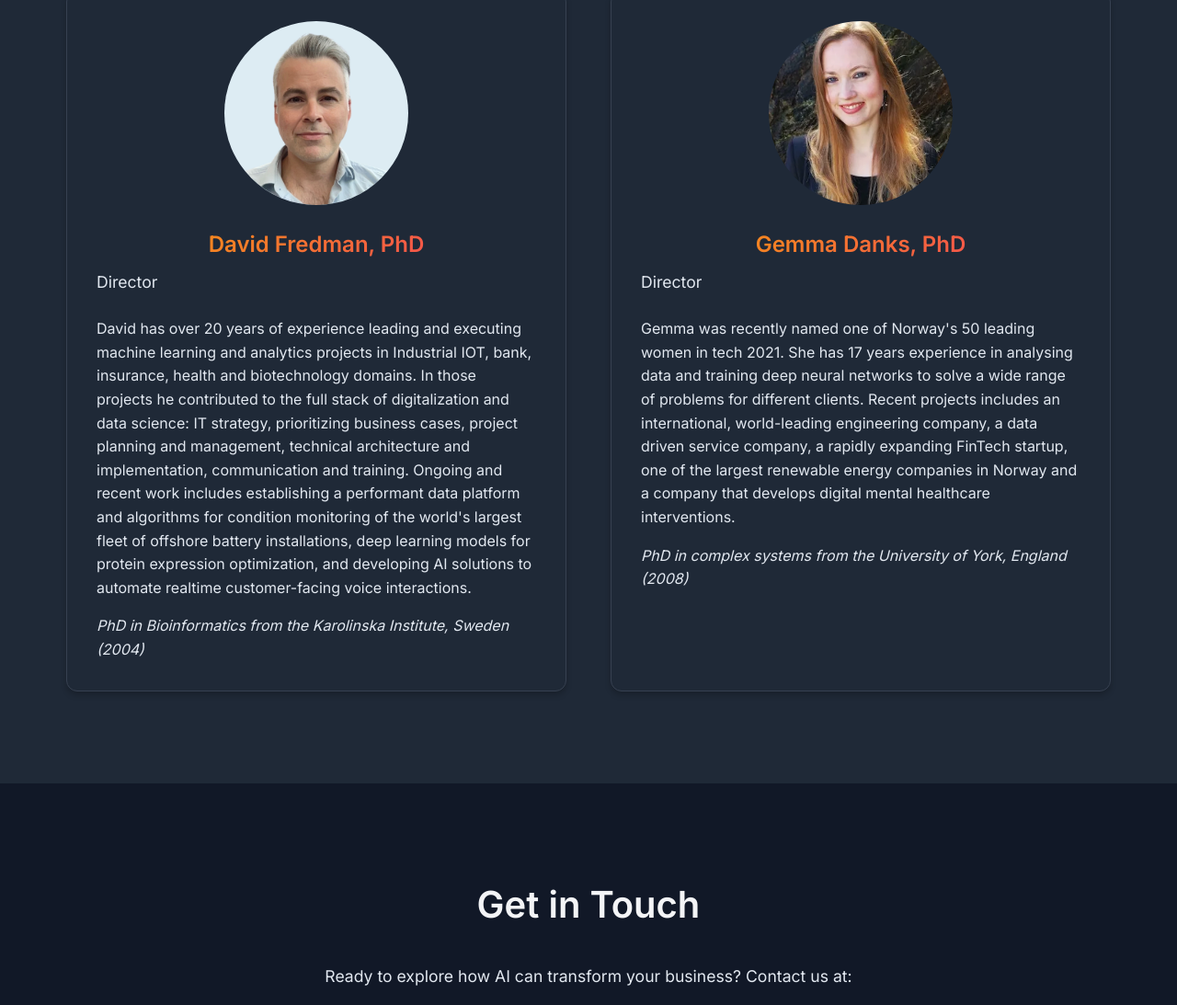
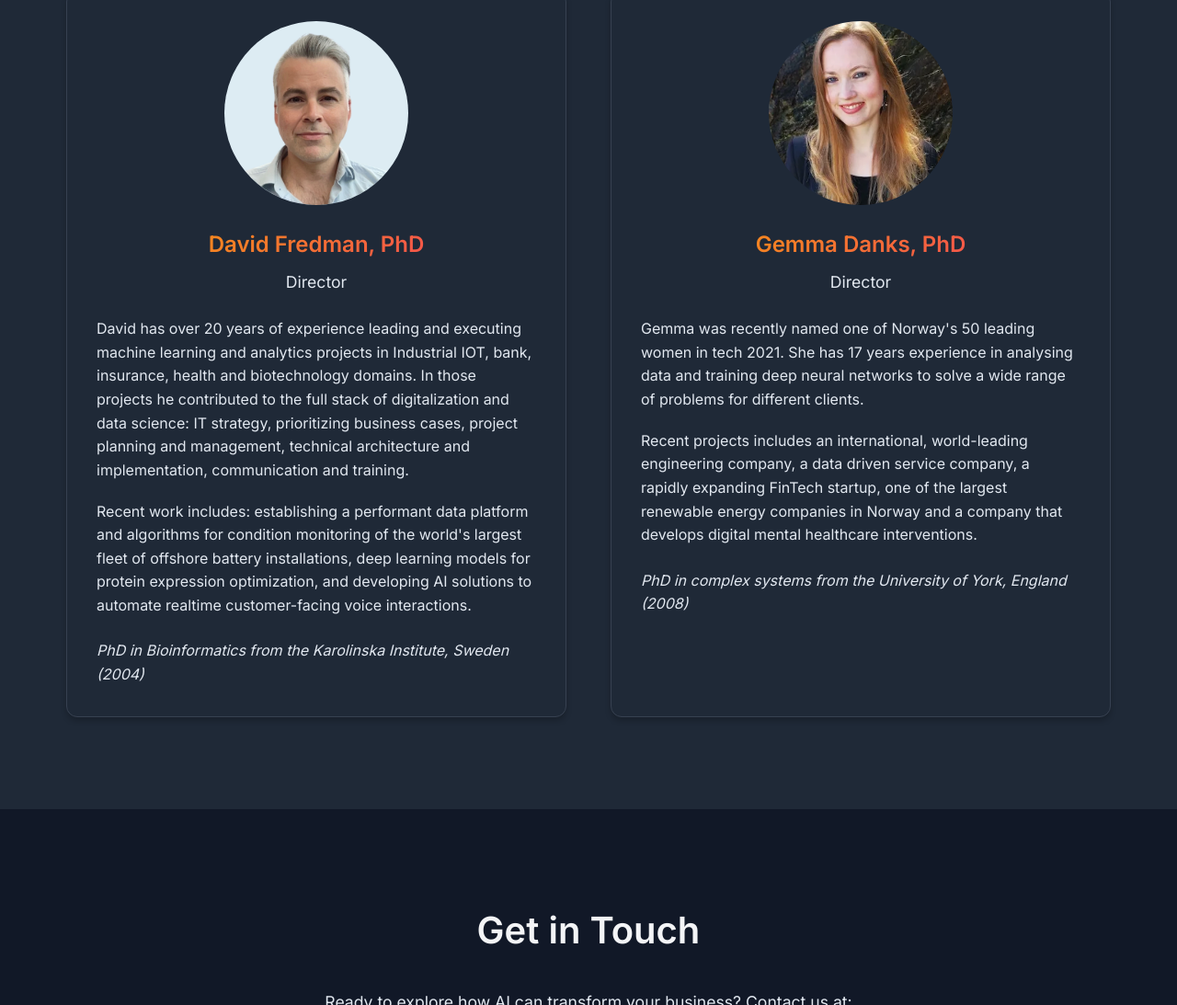
Before and after one commit to octofoxai/website, a plain HTML site: page index.html in a window 1280 px wide. Shown: the part 1419-2512 px from the top of the page at 92% size. Drawn offline with Linux system fonts and the light colour scheme.

Commit message:
formatting

```diff
--- a/index.html
+++ b/index.html
@@ -79,7 +79,8 @@
                     </div>
                     <h3>David Fredman, PhD</h3>
                     <p class="member-title">Director</p>
-                    <p>David has over 20 years of experience leading and executing machine learning and analytics projects in Industrial IOT, bank, insurance, health and biotechnology domains. In those projects he contributed to the full stack of digitalization and data science: IT strategy, prioritizing business cases, project planning and management, technical architecture and implementation, communication and training. Ongoing and recent work includes establishing a performant data platform and algorithms for condition monitoring of the world's largest fleet of offshore battery installations, deep learning models for protein expression optimization, and developing AI solutions to automate realtime customer-facing voice interactions.</p>
+                    <p>David has over 20 years of experience leading and executing machine learning and analytics projects in Industrial IOT, bank, insurance, health and biotechnology domains. In those projects he contributed to the full stack of digitalization and data science: IT strategy, prioritizing business cases, project planning and management, technical architecture and implementation, communication and training.</p>
+                    <p>Recent work includes: establishing a performant data platform and algorithms for condition monitoring of the world's largest fleet of offshore battery installations, deep learning models for protein expression optimization, and developing AI solutions to automate realtime customer-facing voice interactions.</p>
                     <p class="education">PhD in Bioinformatics from the Karolinska Institute, Sweden (2004)</p>
                 </div>
                 <div class="team-member">
@@ -88,7 +89,8 @@
                     </div>
                     <h3>Gemma Danks, PhD</h3>
                     <p class="member-title">Director</p>
-                    <p>Gemma was recently named one of Norway's 50 leading women in tech 2021. She has 17 years experience in analysing data and training deep neural networks to solve a wide range of problems for different clients. Recent projects includes an international, world-leading engineering company, a data driven service company, a rapidly expanding FinTech startup, one of the largest renewable energy companies in Norway and a company that develops digital mental healthcare interventions.</p>
+                    <p>Gemma was recently named one of Norway's 50 leading women in tech 2021. She has 17 years experience in analysing data and training deep neural networks to solve a wide range of problems for different clients.</p>
+                    <p>Recent projects includes an international, world-leading engineering company, a data driven service company, a rapidly expanding FinTech startup, one of the largest renewable energy companies in Norway and a company that develops digital mental healthcare interventions.</p>
                     <p class="education">PhD in complex systems from the University of York, England (2008)</p>
                 </div>
             </div>
--- a/styles.css
+++ b/styles.css
@@ -213,6 +213,11 @@ nav .container {
 
 .team-member p {
     text-align: left;
+    margin-bottom: 1.2rem;
+}
+
+.team-member p:last-of-type {
+    margin-bottom: 0;
 }
 
 .member-photo {
@@ -246,7 +251,7 @@ nav .container {
     text-align: center;
 }
 
-.member-title {
+.team-member .member-title {
     font-size: 1.1rem;
     color: var(--text-color);
     margin-bottom: 1.5rem;
@@ -255,10 +260,10 @@ nav .container {
 }
 
 .education {
-    margin-top: 1rem;
+    margin-top: 1.5rem;
     font-style: italic;
     color: var(--text-color);
-    text-align: center;
+    text-align: left;
 }
 
 /* Contact Section */
```
